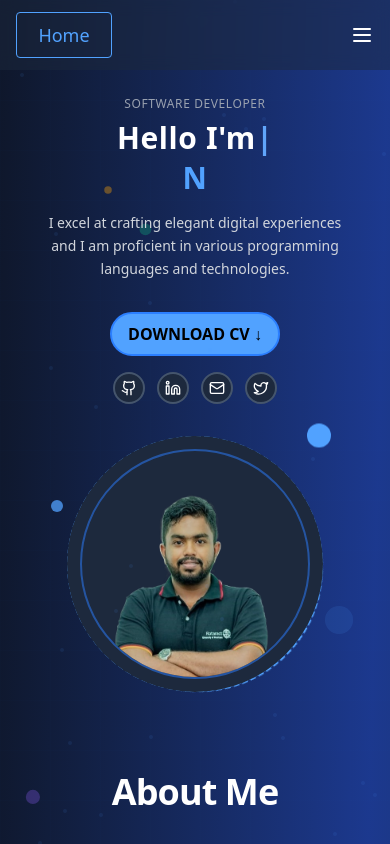
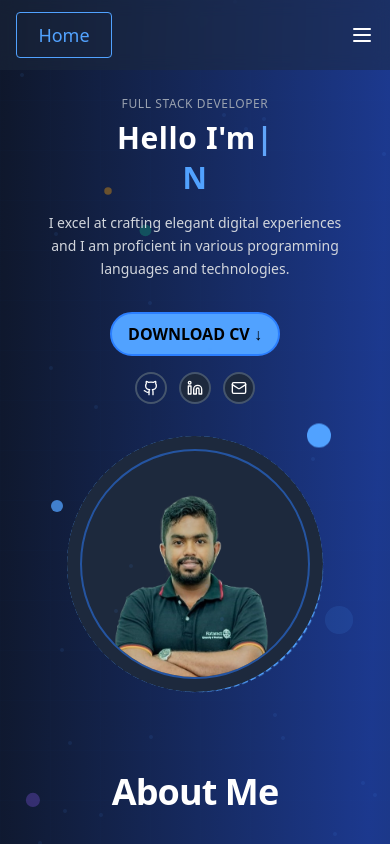
Before and after one commit to kin-lgtm/navindu-portfolio, a Next.js app: page / in a window 390 px wide. Shown: the top 844 px of the page. Built offline with nearby package versions, Linux system fonts and the light colour scheme; a web font is replaced by a local one.

Commit message:
Update the content

```diff
--- a/app/components/Expirence.jsx
+++ b/app/components/Expirence.jsx
@@ -10,13 +10,13 @@ const Experience = () => {
   const experiences = [
     {
       year: '2025',
-      title: 'Associate Software Engineer - Intern',
+      title: 'Former Associate Software Engineer',
       company: 'BuildUps Consultancy Private Limited',
-      description: 'As an Associate Software Engineer Intern, I gained hands-on experience with diverse programming languages and development areas. I contributed to digital transformation and web development projects, supporting the design and optimization of enterprise applications while enhancing problem-solving skills, teamwork, and exposure to the full software development lifecycle.',
+      description: 'As an Associate Software Engineer, I gained hands-on experience with diverse programming languages and development areas. I contributed to digital transformation and web development projects, supporting the design and optimization of enterprise applications while enhancing problem-solving skills, teamwork, and exposure to the full software development lifecycle.',
     },
     {
       year: '2024',
-      title: 'Digital Transformation Strategist',
+      title: 'Former Digital Transformation Strategist',
       company: 'BuildUps Consultancy Private Limited',
       description: 'As a Digital Transformation Strategist, I played a key role in guiding organizations through their digital transformation journeys. I collaborated with cross-functional teams to identify opportunities for leveraging technology to improve business processes and customer experiences. My work involved conducting assessments, developing roadmaps, and implementing solutions that drive innovation and efficiency.',
     },
--- a/app/components/Header.jsx
+++ b/app/components/Header.jsx
@@ -59,7 +59,7 @@ const Header = () => {
         <div className="space-y-4 sm:space-y-6 text-center lg:text-left">
           <div className="space-y-2">
             <p className="text-gray-400 text-xs sm:text-sm font-medium tracking-wider uppercase">
-              Software Developer
+              Full Stack Developer
             </p>
             <h1 className="text-white text-3xl sm:text-4xl lg:text-5xl font-bold">
               <span className="typewriter-text">
@@ -79,23 +79,21 @@ const Header = () => {
           </p>
 
           <div className="flex flex-col sm:flex-row items-center justify-center lg:justify-start space-y-4 sm:space-y-0 sm:space-x-4 pt-4">
-            <button className="bg-blue-400 hover:bg-blue-600 text-black font-semibold px-4 sm:px-6 py-2 sm:py-3 rounded-full border-2 border-blue-500 transition-all duration-300 hover:shadow-lg hover:shadow-blue-500/25">
+            <a href="https://github.com/kin-lgtm" className="bg-blue-400 hover:bg-blue-400 text-black font-semibold px-4 sm:px-6 py-2 sm:py-3 rounded-full border-2 border-blue-500 transition-all duration-300 hover:shadow-lg hover:shadow-blue-500/25">
               DOWNLOAD CV ↓
-            </button>
+            </a>
 
             <div className="flex space-x-3">
-              <a href="#" className="bg-slate-800 w-8 sm:w-10 h-8 sm:h-10 border-2 border-slate-600 hover:border-blue-400 rounded-full flex items-center justify-center transition-all duration-300 hover:bg-blue-400/20">
+              <a href="https://github.com/kin-lgtm" className="bg-slate-800SSS w-8 sm:w-10 h-8 sm:h-10 border-2 border-slate-600 hover:border-blue-400 rounded-full flex items-center justify-center transition-all duration-300 hover:bg-blue-400/20">
                 <Github size={16} className="sm:w-5 sm:h-5" />
               </a>
-              <a href="#" className="bg-slate-800 w-8 sm:w-10 h-8 sm:h-10 border-2 border-slate-600 hover:border-blue-400 rounded-full flex items-center justify-center transition-all duration-300 hover:bg-blue-400/20">
+              <a href="http://www.linkedin.com/in/navindu-prabath-jayalath" className="bg-slate-800 w-8 sm:w-10 h-8 sm:h-10 border-2 border-slate-600 hover:border-blue-400 rounded-full flex items-center justify-center transition-all duration-300 hover:bg-blue-400/20">
                 <Linkedin size={16} className="sm:w-5 sm:h-5" />
               </a>
-              <a href="#" className="bg-slate-800 w-8 sm:w-10 h-8 sm:h-10 border-2 border-slate-600 hover:border-blue-400 rounded-full flex items-center justify-center transition-all duration-300 hover:bg-blue-400/20">
+              <a href="navijaye@gmail.com" className="bg-slate-800 w-8 sm:w-10 h-8 sm:h-10 border-2 border-slate-600 hover:border-blue-400 rounded-full flex items-center justify-center transition-all duration-300 hover:bg-blue-400/20">
                 <Mail size={16} className="sm:w-5 sm:h-5" />
               </a>
-              <a href="#" className="bg-slate-800 w-8 sm:w-10 h-8 sm:h-10 border-2 border-slate-600 hover:border-blue-400 rounded-full flex items-center justify-center transition-all duration-300 hover:bg-blue-400/20">
-                <Twitter size={16} className="sm:w-5 sm:h-5" />
-              </a>
+
             </div>
           </div>
         </div>
--- a/app/components/Projects.jsx
+++ b/app/components/Projects.jsx
@@ -35,7 +35,7 @@ const Projects = () => {
       image: "/TripSuthra.PNG", // Ensure this file exists in the public folder
       deviceType: "laptop",
       githubUrl: "https://github.com/ashiduDissanayake/TripSuthra",
-      liveUrl: "#",
+
       tags: ["Next.js", "Tailwind CSS", "Firebase", "AI", "SQL", "Tailwind CSS", "Gemini API"],
     },
 
@@ -45,7 +45,7 @@ const Projects = () => {
       description: "E-commerce platform that we developed for Exports Tea, Herbals, spices  in Sri Lanka by using HTML,CSS, Java Script, PHP.",
       image: "/Crossline.png", // Updated to a valid path; replace with actual image if available
       deviceType: "laptop",
-      githubUrl: "#",
+
       liveUrl: "https://crosslinelk.com/", // Corrected to a valid path or remove if not a URL
       tags: ["React", "CSS", "JavaScript", "PHP", "WordPress"],
     },
@@ -67,7 +67,7 @@ const Projects = () => {
       deviceType: "laptop",
       githubUrl: "https://github.com/kin-lgtm/navindu-portfolio",
       liveUrl: "https://navindu-portfolio-lyart.vercel.app/", // Corrected to a valid path or remove if not a URL
-      tags: ["Next.js", "Tailwind CSS", "Framer Motion"],
+      tags: ["Next.js", "Tailwind CSS", "Framer Motion", "email.js"],
     },
     {
       id: 7,
@@ -75,7 +75,7 @@ const Projects = () => {
       description: "A platform for a company that progress through integrated solutions in energy, infrastructure, and strategic ventures.",
       image: "/renventure.png", // Updated to a valid path; replace with actual image if available
       deviceType: "laptop",
-      githubUrl: "#",
+
       liveUrl: "https://renventure.lk/", // Corrected to a valid path or remove if not a URL
       tags: ["React", "CSS", "SCSS", "Firebase" , "JavaScript"],
     },
```
